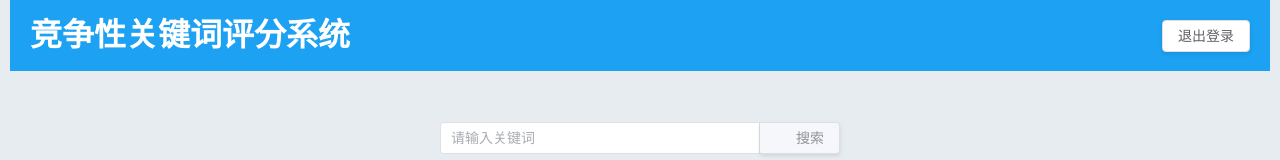
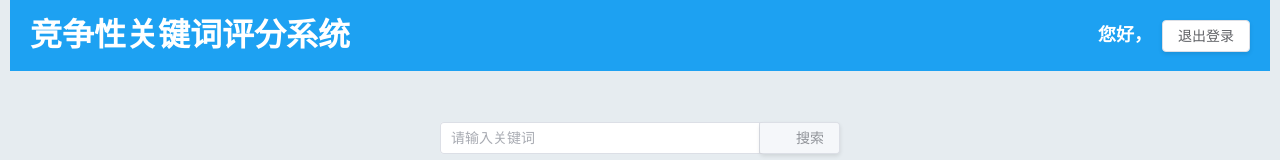
Before and after one commit to Krysta1ll/CompetitionSystem, a Vue app in the folder frontend/: page /user in a window 1280 px wide. Shown: the top 160 px of the page. Built offline with nearby package versions, Linux system fonts and the light colour scheme; no server answers; sample sign-in values are in the browser's storage.

Commit message:
美化修改了客户端版面

```diff
--- a/frontend/src/views/AdminView.vue
+++ b/frontend/src/views/AdminView.vue
@@ -37,8 +37,8 @@
 import Navbar from '@/components/Navbar.vue';
 import {ElBreadcrumb, ElBreadcrumbItem} from "element-plus";
 import axios from "axios";
+export default {
 
-export default {
     name: "AdminView",
     components: {
         Navbar, ElBreadcrumb,
@@ -56,6 +56,7 @@ export default {
         if (!token) {
             this.$router.push("/login"); // 如果没有 token，重定向到登录页面
         } else {
+            this.getUserInfo(token);
             const userInfo = localStorage.getItem('userInfo');
             if (userInfo) {
                 const parsedUserInfo = JSON.parse(userInfo);
@@ -79,13 +80,30 @@ export default {
     },
 
     methods: {
+        getUserInfo(token) {
+
+    const url = `/users/token/${token}`;
+
+
+    return axios.get(url)
+        .then(response => {
+            // 请求成功，返回响应数据
+            console.log(response.data.username);
+            this.adminName = response.data.data.username;
+        })
+        .catch(error => {
+            // 请求失败，处理错误
+            console.error('There was an error!', error);
+        });
+},
+
         logout() {
             localStorage.removeItem('userToken'); // 移除用户数据
             this.$router.push('/'); // 重定向
         }
-    }
 
-}
+
+}};
 </script>
 
 <style scoped>
--- a/frontend/src/views/UserView.vue
+++ b/frontend/src/views/UserView.vue
@@ -1,7 +1,10 @@
 <template>
     <header class="header">
         <h1>竞争性关键词评分系统</h1>
-        <el-button class="logout-button" @click="logout">退出登录</el-button>
+        <div class="user-info">
+            <span class="user-name">您好，{{ userName }}</span>
+            <el-button class="logout-button" @click="logout">退出登录</el-button>
+        </div>
     </header>
 <br>
     <br>
@@ -81,7 +84,7 @@ export default {
             keywords: [], // 存储关键词及其评分
             ratings: [], // 存储评分
             user: {}, // 用户信息
-            username: "",
+            userName: "",
             email: "",
             showCompetitive: false, // 是否显示竞争度
             currentCompetitiveness: "", // 当前关键词的竞争度
@@ -96,6 +99,7 @@ export default {
         if (!localStorage.getItem("userToken_user")) this.$router.push("/");
         const token = localStorage.getItem('userToken_user');
         axios.defaults.headers.common['token'] = `${token}`;
+        this.getUserInfo(token);
         axios.get(`/users/token/${token}`)
             .then(res => {
               if(res.data.status === 0){
@@ -105,6 +109,19 @@ export default {
     },
 
     methods: {
+        getUserInfo(token) {
+            const url = `/users/token/${token}`;
+            return axios.get(url)
+                .then(response => {
+                    // 请求成功，返回响应数据
+                    console.log(response.data.username);
+                    this.userName = response.data.data.username;
+                })
+                .catch(error => {
+                    // 请求失败，处理错误
+                    console.error('There was an error!', error);
+                });
+        },
         logout() {
             localStorage.removeItem('userToken_user');
             this.user = {};
@@ -153,11 +170,13 @@ export default {
         fetchKeywords() {
             axios.get(`/models/${this.searchQuery}`)
                 .then(response => {
+
                     this.keywords = response.data.data;
                     this.ratings = new Array(this.keywords.length).fill(0);
                 })
                 .catch(error => {
-                    console.error('搜索失败', error);
+
+                    console.error('搜索失败', this.searchQuery);
                     this.$message.error('搜索过程中发生错误');
                 });
         },
@@ -314,5 +333,16 @@ body {
     padding: 0;
     box-sizing: border-box;
 }
+.user-info {
+    display: flex;
+    align-items: center;
+    font-size: 18px;
+}
+
+.user-name {
+    margin-right: 10px;
+    font-weight: bold;
+    color: white;
+}
 
 </style>
```
Also changed, not shown: 2 other files (tests, documents, lock files or other folders).
